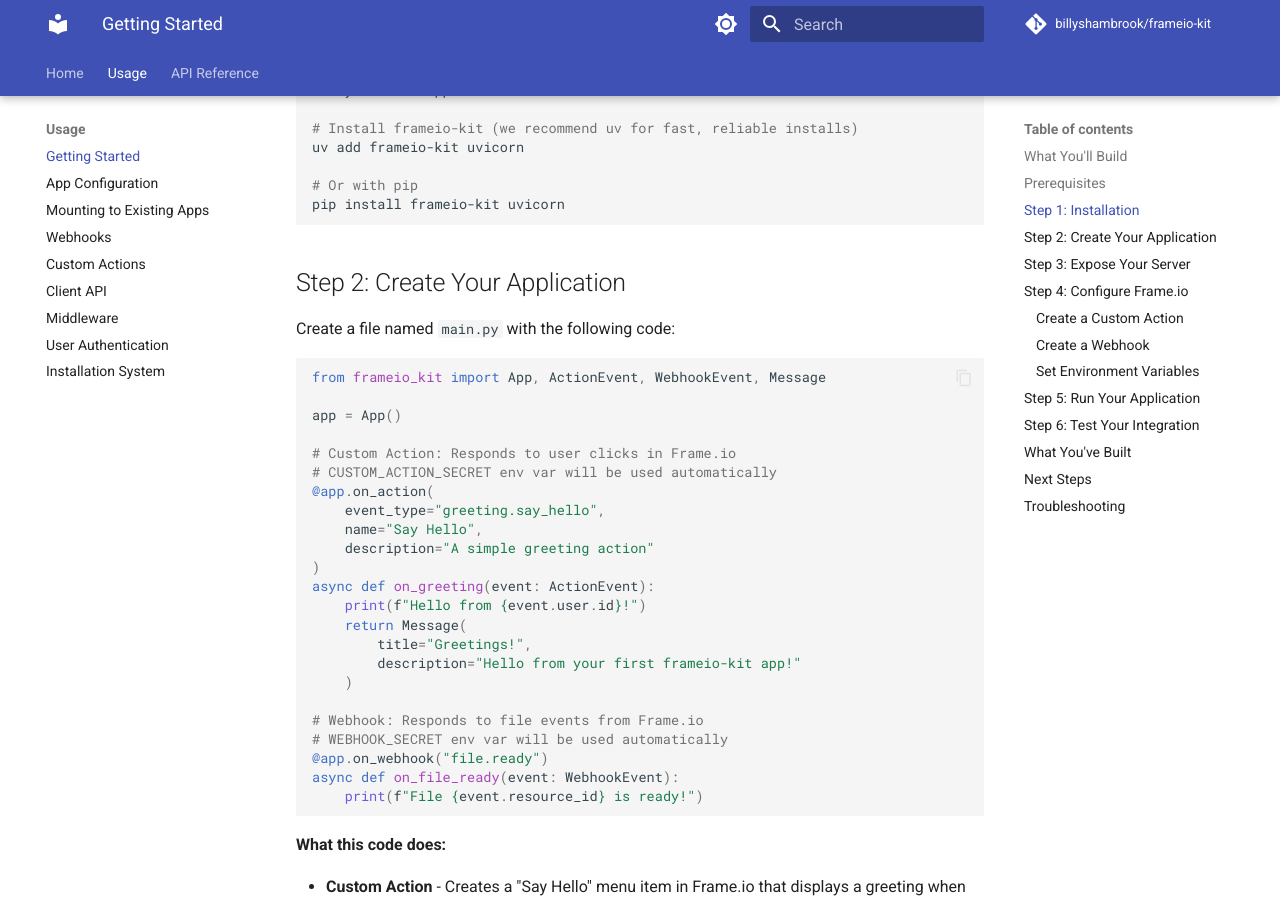
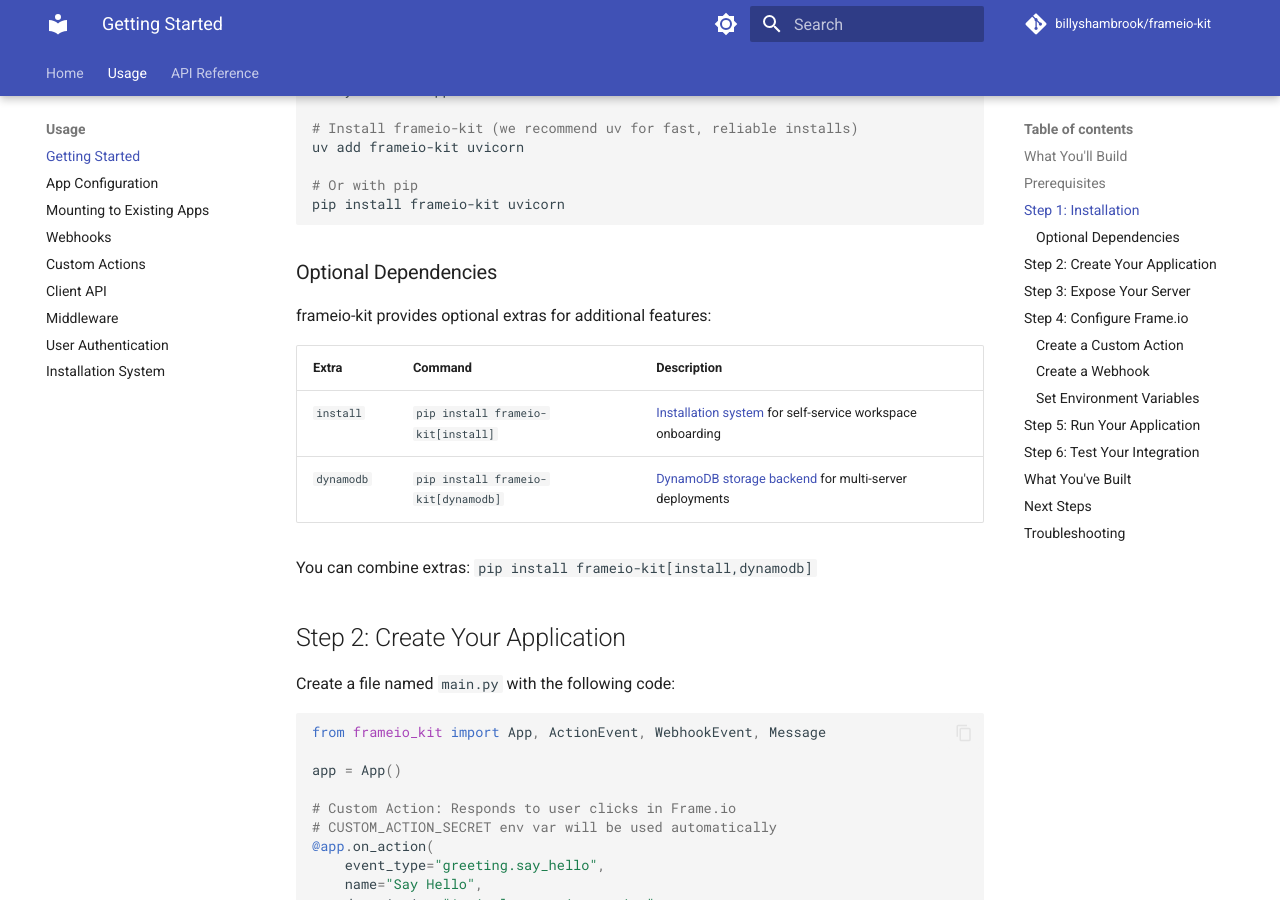
Before and after one commit to billyshambrook/frameio-kit, an MkDocs documentation site: the page built from docs/usage/getting_started.md, in a window 1280 px wide and 900 px high, scrolled down 903 px. Built offline with MkDocs 1.6.1 and Material for MkDocs 9.7.7, drawn with Linux system fonts in a browser that asks for light colours; comment, search, counter and statistics services are not loaded.

Commit message:
Add aioboto3 optional dependency and document extras in getting started
Co-Authored-By: Claude Opus 4.6 <noreply@anthropic.com>

````diff
--- a/docs/usage/getting_started.md
+++ b/docs/usage/getting_started.md
@@ -34,6 +34,17 @@ uv add frameio-kit uvicorn
 # Or with pip
 pip install frameio-kit uvicorn
 ```
+
+### Optional Dependencies
+
+frameio-kit provides optional extras for additional features:
+
+| Extra | Command | Description |
+|-------|---------|-------------|
+| `install` | `pip install frameio-kit[install]` | [Installation system](installation.md) for self-service workspace onboarding |
+| `dynamodb` | `pip install frameio-kit[dynamodb]` | [DynamoDB storage backend](user_auth.md#multi-server-dynamodbstorage) for multi-server deployments |
+
+You can combine extras: `pip install frameio-kit[install,dynamodb]`
 
 ## Step 2: Create Your Application
 
--- a/pyproject.toml
+++ b/pyproject.toml
@@ -45,6 +45,7 @@ keywords = [
 ]
 
 [project.optional-dependencies]
+dynamodb = ["aioboto3>=13.0.0"]
 install = ["jinja2>=3.1.0", "python-multipart>=0.0.18"]
 
 [build-system]
````
Also changed, not shown: docs/usage/installation.md (+6 -0 lines), docs/usage/user_auth.md (+6 -0 lines), 1 other file.
